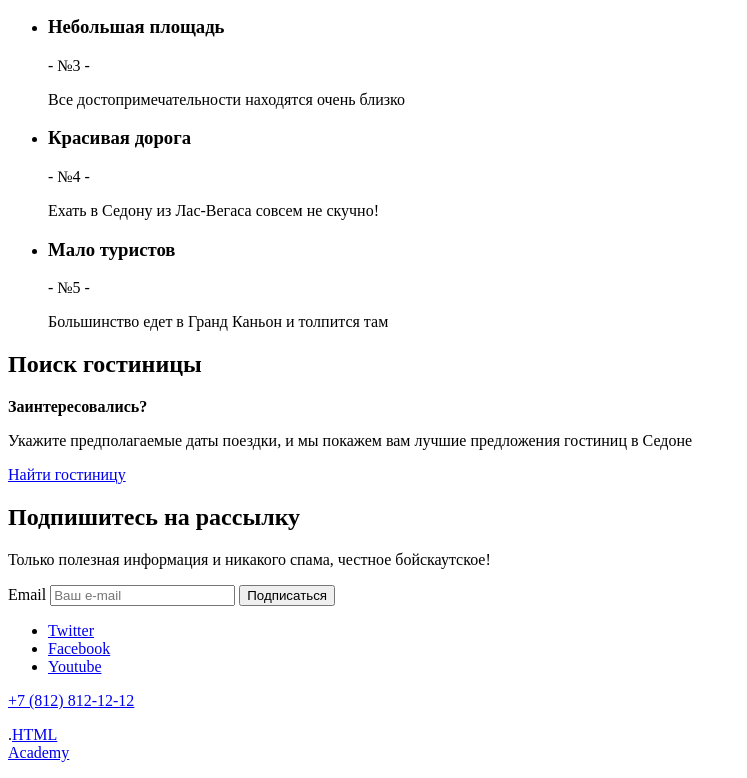
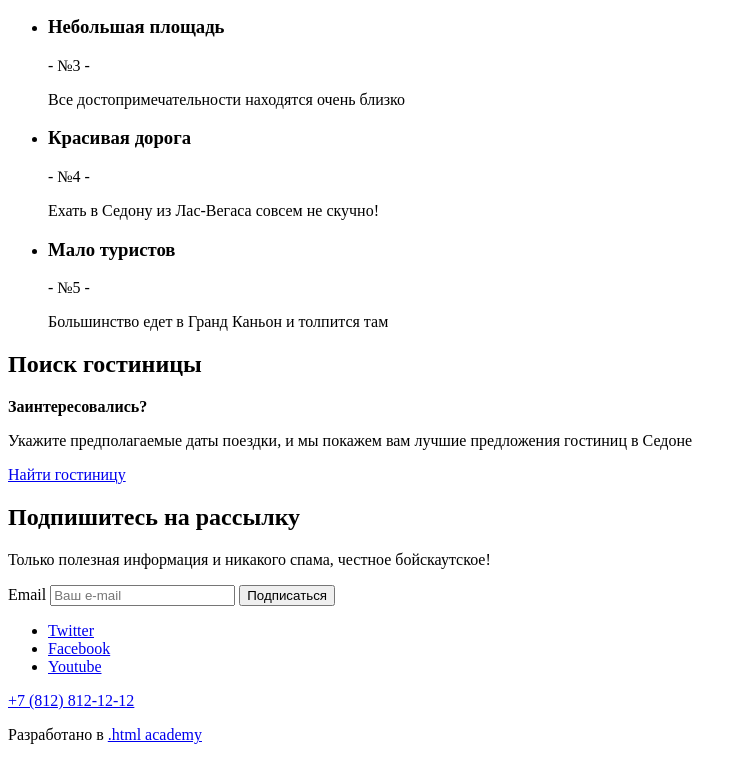
Before and after one commit to htmlacademy-htmlcss/1570235-sedona-33, a plain HTML site: page index.html in a window 1280 px wide. Shown: the part 866-1644 px from the top of the page, without its empty margins (0-747 px from the left). Drawn offline with Linux system fonts and the light colour scheme.

Commit message:
изменил копирайт

```diff
--- a/index.html
+++ b/index.html
@@ -141,10 +141,7 @@
     </div>
     <a class="contacts-phone" href="tel:88128121212">+7 (812) 812-12-12</a>
     <div class="copyright page-footer__copyright">
-      <a href="https://htmlacademy.ru/" class="copyright__link"></a>
-      <p class="copyright__text">
-        .<a href="https://htmlacademy.ru/" class="link">HTML<br>Academy</a>
-      </p>
+      <p class="about-text">Разработано в <a class="htmlacademy-link" href="https://htmlacademy.ru/">.html academy</a></p>
     </div>
   </footer>
 </body>
```
